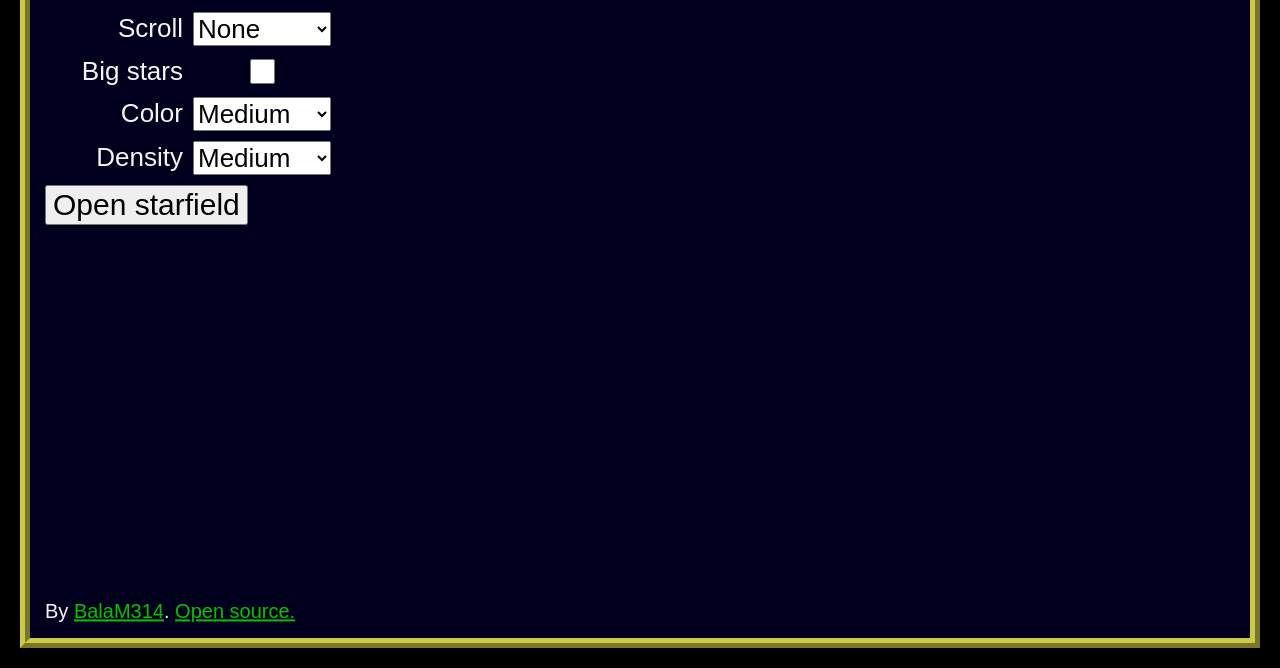
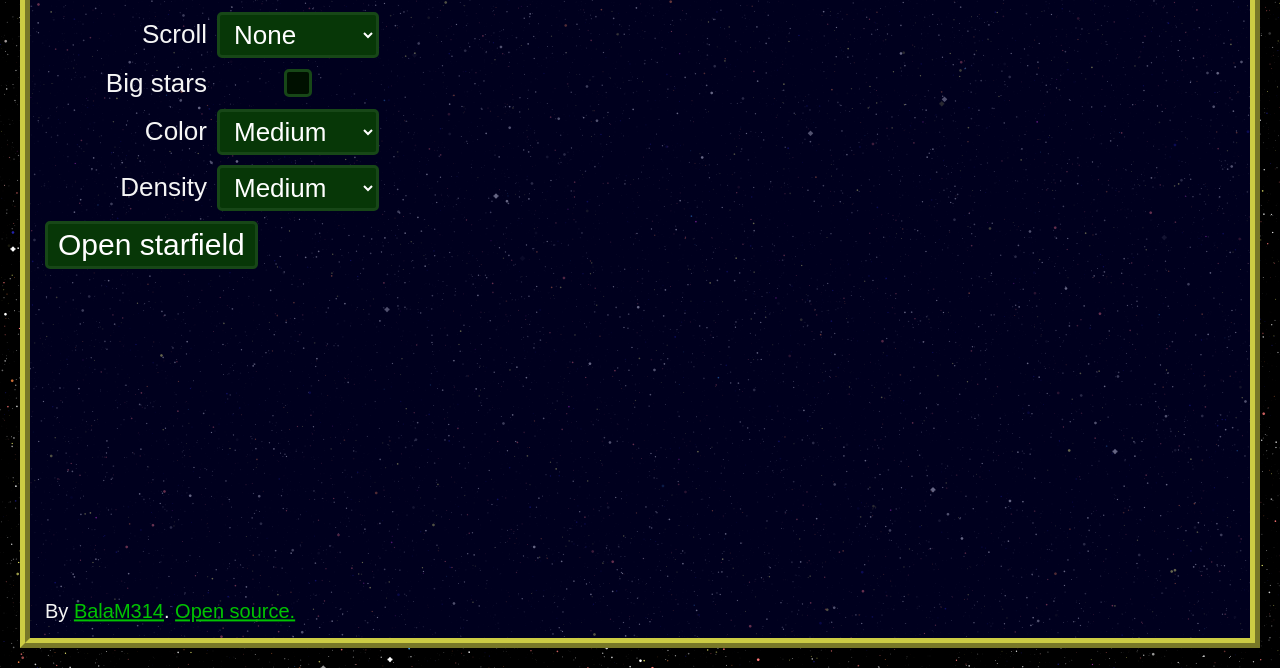
Before and after one commit to BalaM314/starfield, a plain HTML site: page index.html in a window 1280 px wide. Shown: the part 132-800 px from the top of the page. Drawn offline with Linux system fonts and the light colour scheme.

Commit message:
Style input elements

```diff
--- a/index.html
+++ b/index.html
@@ -15,6 +15,72 @@
 			margin: 0px;
 			position: absolute;
 			background-color: #000;
+			background-image: url('img/1.png');
+		}
+		button {
+			background-color: #073707;
+			color: white;
+			border: 3px solid #174717;
+			border-radius: 5px;
+			padding: 4px 10px;
+		}
+		button:hover {
+			background-color: #104010;
+			border: 3px solid #205020;
+		}
+		button:active {
+			background-color: #174717;
+			border: 3px solid #275527;
+		}
+		select {
+			background-color: #073707;
+			color: white;
+			border: 3px solid #174717;
+			border-radius: 5px;
+			padding: 4px 10px;
+		}
+		select:hover {
+			background-color: #104010;
+			border: 3px solid #205020;
+		}
+		select:active {
+			background-color: #174717;
+			border: 3px solid #275527;
+		}
+		input[type=checkbox] {
+			appearance: none;
+			margin: 0;
+			place-self: center;
+			background-color: #001000;
+			color: white;
+			border: 3px solid #174717;
+			border-radius: 5px;
+			padding: 6px;
+			width: 28px;
+			height: 28px;
+
+			display: grid;
+			place-content: center;
+		}
+		input[type="checkbox"]::before {
+			content: " ";
+			width: 16px;
+			height: 16px;
+			transition: transform 100ms ease;
+			transform: scale(0);
+			background-color: #5C5;
+			clip-path: polygon(14% 44%, 0 65%, 50% 100%, 100% 16%, 80% 0%, 43% 62%);
+		}
+		input[type="checkbox"]:checked::before {
+			transform: scale(1);
+		}
+		input[type=checkbox]:hover {
+			background-color: #001500;
+			border: 3px solid #205020;
+		}
+		input[type=checkbox]:active {
+			background-color: #002000;
+			border: 3px solid #275527;
 		}
 		#container {
 			margin: 20px;
```
